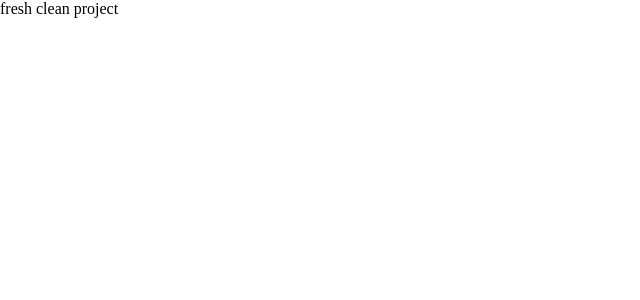
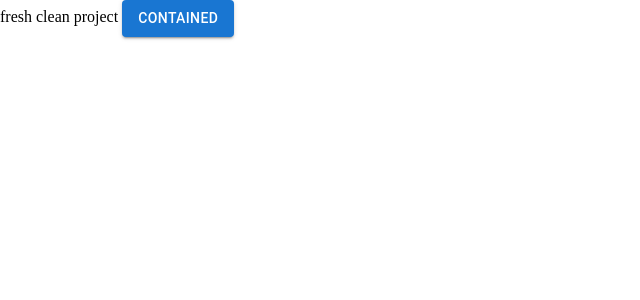
Before and after one commit to Michael20112000/777, a Next.js app: page / in a window 1280 px wide. Shown: the top 300 px of the page, without its empty margins (0-640 px from the left). Built offline with nearby package versions, Linux system fonts and the light colour scheme.

Commit message:
configured mui with styled-components

```diff
--- a/next.config.ts
+++ b/next.config.ts
@@ -1,7 +1,13 @@
 import type { NextConfig } from 'next'
 
 const nextConfig: NextConfig = {
-  /* config options here */
+  webpack: config => {
+    config.resolve.alias = {
+      ...config.resolve.alias,
+      '@mui/styled-engine': '@mui/styled-engine-sc',
+    }
+    return config
+  },
 }
 
 export default nextConfig
--- a/src/app/page.tsx
+++ b/src/app/page.tsx
@@ -1,5 +1,18 @@
+'use client'
+
+import Button from '@mui/material/Button'
+import { styled } from '@mui/material/styles'
+
+const Btn = styled(Button)`
+  position: relative;
+`
+
 const Home = () => {
-  return <>fresh clean project</>
+  return (
+    <>
+      fresh clean project <Btn variant='contained'>Contained</Btn>
+    </>
+  )
 }
 
 export default Home
```
Also changed, not shown: package.json (+6 -3 lines), 1 other file (tests, documents, lock files or other folders).
